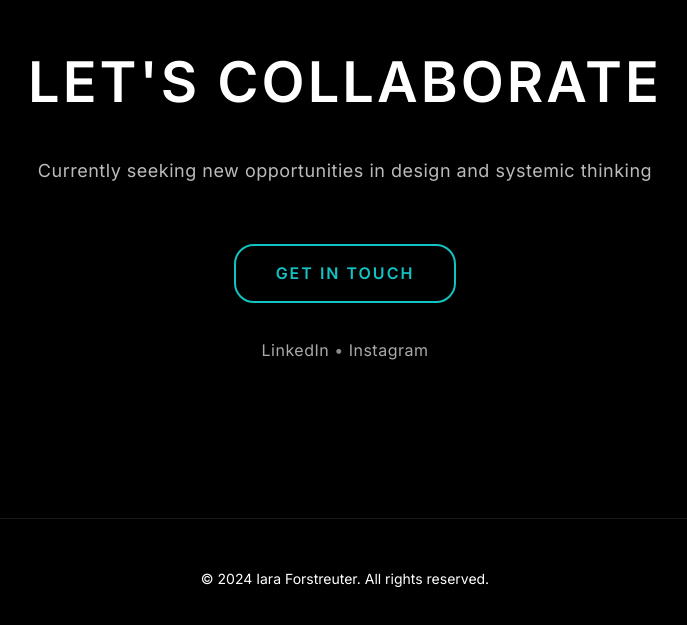
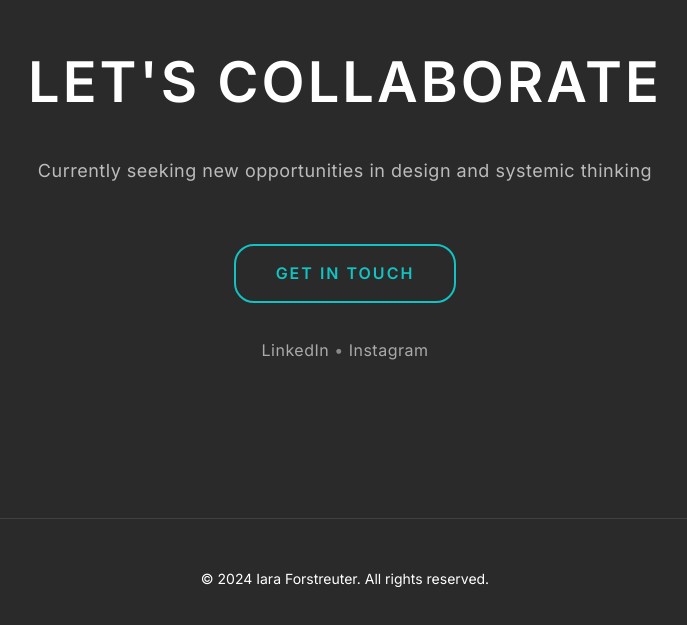
Before and after one commit to yuvalgross/iaraforstreuter, a plain HTML site: page index.html in a window 1280 px wide. Shown: the part 3359-3984 px from the top of the page, without its empty margins (295-982 px from the left). Drawn offline with Linux system fonts and the light colour scheme.

Commit message:
Revert "Change work section background from dark gray to pure black"
This reverts commit a566a4a939f3a5f98bd0d01f2bb05a325a2ef136.

```diff
--- a/index.html
+++ b/index.html
@@ -158,7 +158,7 @@
 
   .portfolio {
     padding: clamp(40px, 5vw, 80px) clamp(20px, 5vw, 60px) clamp(100px, 12vw, 140px) clamp(20px, 5vw, 60px);
-    background: #000000;
+    background: #2a2a2a;
     position: relative;
     overflow: hidden;
   }
@@ -314,7 +314,7 @@
   }
 
   .contact {
-    background: #000000;
+    background: #2a2a2a;
     color: #fff;
     padding: clamp(80px, 10vw, 140px) clamp(20px, 5vw, 60px);
     text-align: center;
@@ -379,7 +379,7 @@
   }
 
   footer {
-    background: #000000;
+    background: #2a2a2a;
     color: #fff;
     padding: 3rem;
     text-align: center;
```
